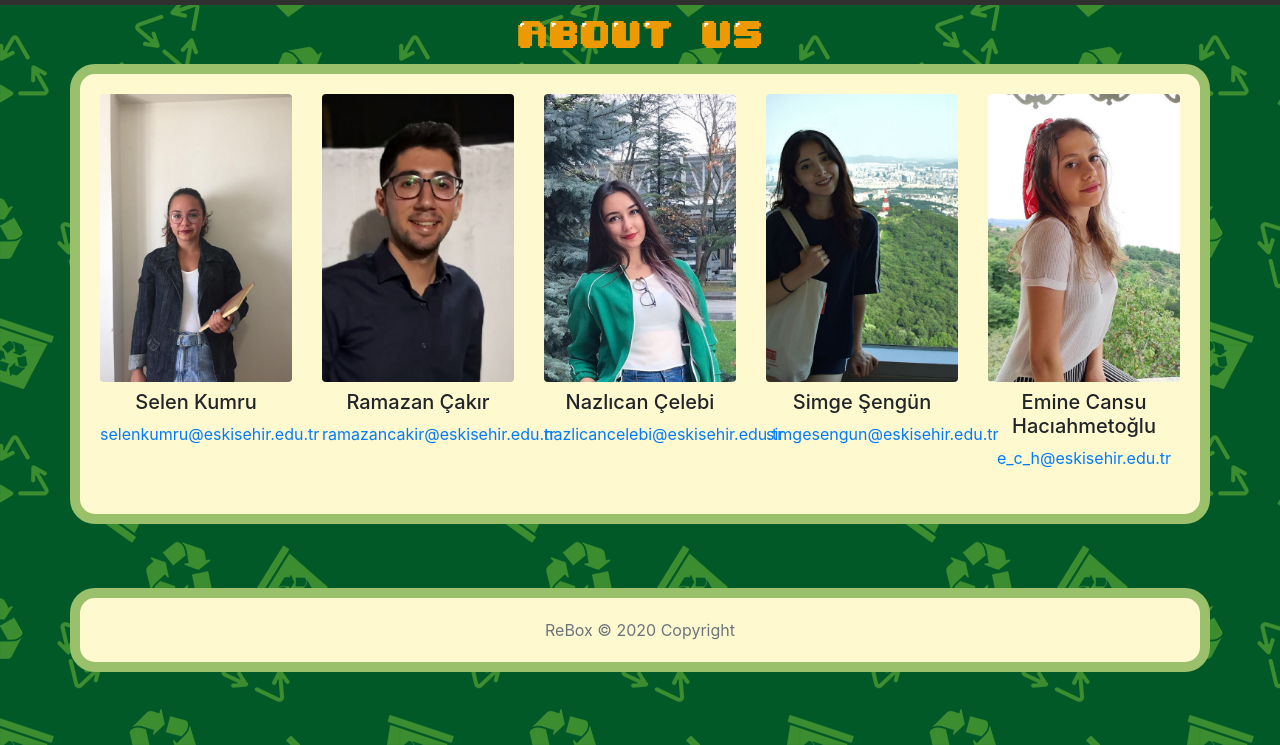
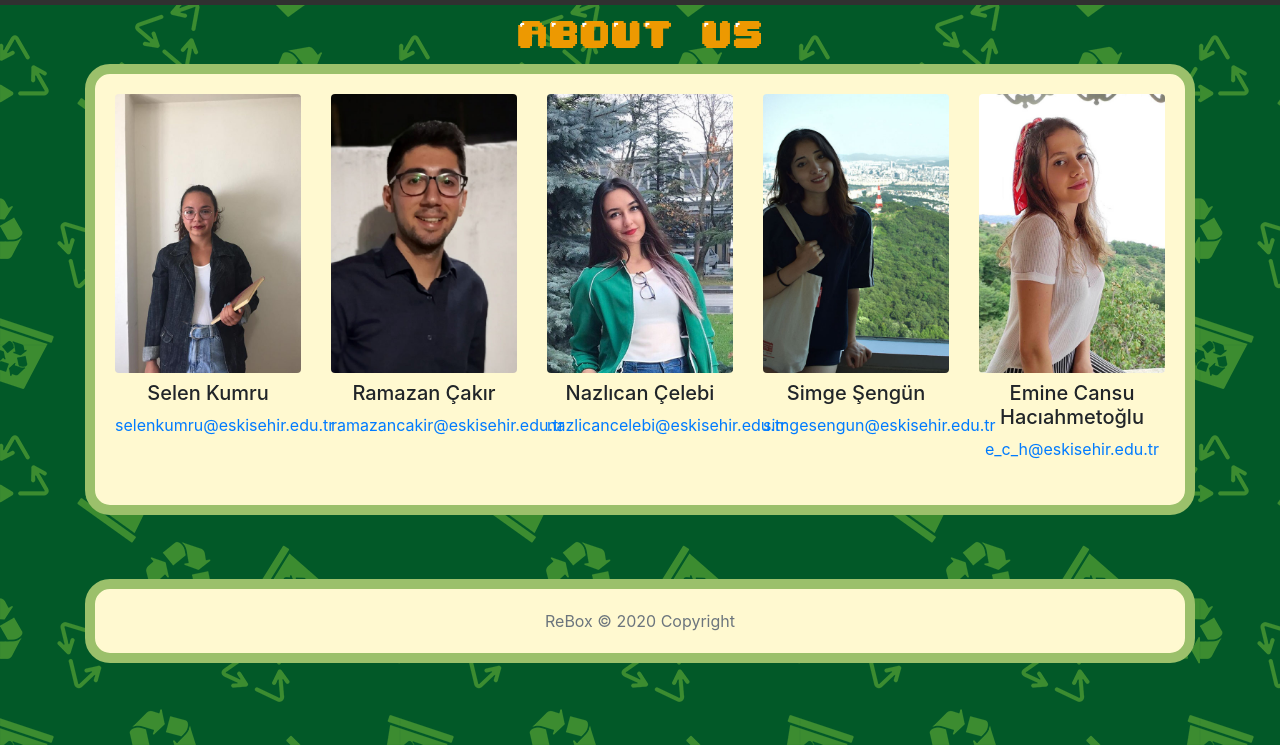
Before and after one commit to re-box/website, a plain HTML site: page aboutus.html in a window 1280 px wide. Shown: the part 55-800 px from the top of the page. Drawn offline with nearby package versions, Linux system fonts and the light colour scheme.

Commit message:
Add files via upload

```diff
--- a/aboutus.html
+++ b/aboutus.html
@@ -44,9 +44,9 @@
 			</div>
 		</nav>
 	</header>
-	<main class="mb-5 text-center justify-content-center">
+	<main class="mb-5 text-center justify-content-center container">
 		<img class="title mb-3" src="resources/about-us.png" alt="ABOUT US">
-		<div class="container">
+		<div class="container-inner">
 
 			<div class="row row-cols-3 row-cols-sm-3 row-cols-md-4 row-cols-lg-5">
 				<div class="col mb-2">
@@ -78,8 +78,8 @@
 			</div>
 		</div>
 	</main>
-	<footer class="py-3 text-center">
-		<div class="container">
+	<footer class="py-3 text-center container">
+		<div class="container-inner">
 			<span class="text-muted">ReBox © 2020 Copyright</span>
 		</div>
 	</footer>
--- a/style.css
+++ b/style.css
@@ -9,7 +9,7 @@ h2{
 	-webkit-text-stroke-color: #303030;
 	color:#ed9901;
 }
-.container{
+.container-inner{
 	background-color: #fff9d0;
 	padding: 20px;
 	border-radius: 25px;
```
Also changed, not shown: aboutproject.html (+4 -4 lines), index.html (+4 -4 lines), schedule.html (+4 -4 lines).
